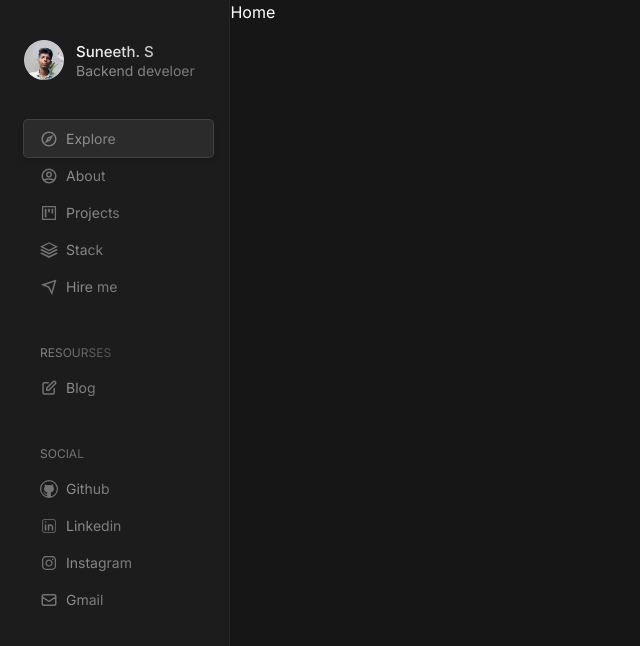
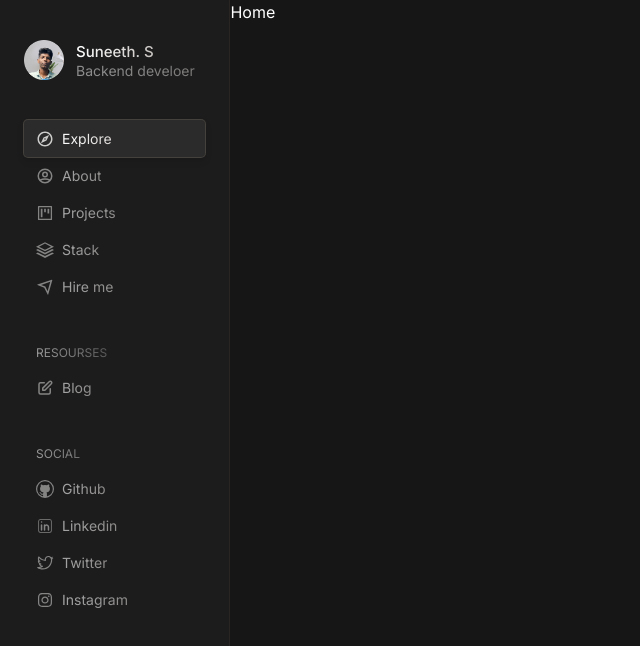
Before and after one commit to tokitou-san/Portfolio, a React (Vite) app: page / in a window 1280 px wide. Shown: the top 646 px of the page, without its empty margins (0-640 px from the left). Built offline with nearby package versions, Linux system fonts and the light colour scheme.

Commit message:
Updated navbar social links and configured footer

```diff
--- /dev/null
+++ b/src/components/common/Footer.tsx
@@ -0,0 +1,12 @@
+import React from 'react'
+
+export const Footer = () => {
+  return (
+    <footer className='border border-b-0 border-stone-800 p-3 py-5 px-5 rounded-md rounded-b-none'>
+      <div className='flex items-center justify-between'>
+        <h3 className='text-sm bg-gradient-to-r bg-clip-text from-stone-100 to-stone-300 text-transparent'>Follow me on <a href='#' className='underline decoration-stone-500 underline-offset-4'>Twitter</a> <span>,</span> <a href='#' className='underline decoration-stone-500 underline-offset-4'>LinkedIn</a></h3>
+        <h3 className='text-sm bg-gradient-to-r bg-clip-text from-stone-100 to-stone-300 text-transparent'>Made by <a href='#' className='underline decoration-stone-500 underline-offset-4'>Suneeth</a></h3>
+      </div>
+    </footer>
+  )
+}
--- a/src/components/navbar/index.tsx
+++ b/src/components/navbar/index.tsx
@@ -9,7 +9,7 @@ import { ImStack } from 'react-icons/im'
 import { RiSendPlaneLine } from 'react-icons/ri'
 import { CiLinkedin } from 'react-icons/ci'
 import { AiOutlineInstagram } from 'react-icons/ai'
-import { HiOutlineMail } from 'react-icons/hi'
+import { RxTwitterLogo } from 'react-icons/rx'
 import { VscGithub } from 'react-icons/vsc'
 import { HiOutlinePencilAlt } from 'react-icons/hi'
 
@@ -32,7 +32,7 @@ export const Navbar = () => {
 
   return (
     <>
-      <nav className='pl-6 py-10'>
+      <nav className='px-6 py-10'>
         {/** --------- profile section ----------- */}
         <Link to={'/about'} className="profile hover:opacity-80 duration-300">
           <div className="flex gap-3 items-center">
@@ -44,36 +44,37 @@ export const Navbar = () => {
               <h4 className='text-[15px] font-medium bg-gradient-to-r bg-clip-text from-white to-stone-400 text-transparent'>
                 Suneeth. S
               </h4>
+              <div className='overflow-hidden'>
                 <motion.h5
                   key={roleIndex}
-                initial={{ opacity: 0 }}
-                animate={{ opacity: 0.5 }}
-                transition={{ duration: 0.5 }}
+                  initial={{ opacity: 0, y: -10 }}
+                  animate={{ opacity: 0.5, y: 0 }}
                   ref={(element) => (element = element)}
                   className='text-[14px] leading-4 opacity-50 bg-gradient-to-r bg-clip-text from-white to-stone-300 text-transparent'>
                   {roles[roleIndex]}
                 </motion.h5>
               </div>
             </div>
+          </div>
         </Link>
         {/** -------------- nav links -------------- */}
-        <div className="nav-links mt-10 pr-4">
+        <div className="nav-links mt-10">
 
           {/** ----- explore nav ------ */}
           <div
             onClick={() => handleTabChange('explore')}
-            className={`explore w-full p-2 pl-4 rounded ${activeTab === 'explore' && ' bg-[#2B2B2B] ring-1 ring-stone-700 drop-shadow-md'}`}>
-            <button className={`rounded-md w-full duration-300 flex items-center gap-2 opacity-50 hover:opacity-100 ${activeTab === 'explore' && 'opacity-100'}`}>
+            className={`explore w-full p-2 pl-3 rounded ${activeTab === 'explore' && ' bg-[#2B2B2B] ring-1 ring-stone-700 drop-shadow-md'}`}>
+            <button className={`rounded-md w-full duration-300 flex items-center gap-2 hover:opacity-100 ${activeTab === 'explore' ? 'opacity-100' : 'opacity-60'}`}>
               <MdOutlineExplore size={18} style={{ opacity: 0.8 }} />
-              <span className='text-[14px] bg-gradient-to-r bg-clip-text from-white to-stone-300 text-transparent'>Explore</span>
+              <span className={`text-[14px] bg-gradient-to-r bg-clip-text from-white to-stone-300 text-transparent`}>Explore</span>
             </button>
           </div>
 
           {/** ----- about me ----- */}
           <div
             onClick={() => handleTabChange('aboutme')}
-            className={`aboutme w-full p-2 pl-4 rounded ${activeTab === 'aboutme' && ' bg-[#2B2B2B] ring-1 ring-stone-700 drop-shadow-md'}`}>
-            <button className={`rounded-md w-full duration-300 flex items-center gap-2 opacity-50 hover:opacity-100 ${activeTab === 'aboutme' && 'opacity-100'}`}>
+            className={`aboutme w-full p-2 pl-3 rounded ${activeTab === 'aboutme' && ' bg-[#2B2B2B] ring-1 ring-stone-700 drop-shadow-md'}`}>
+            <button className={`rounded-md w-full duration-300 flex items-center gap-2 hover:opacity-100 ${activeTab === 'aboutme' ? 'opacity-100' : 'opacity-60'}`}>
               <HiOutlineUserCircle size={18} style={{ opacity: 0.8 }} />
               <span className='text-[14px] bg-gradient-to-r bg-clip-text from-white to-stone-300 text-transparent'>About</span>
             </button>
@@ -82,8 +83,8 @@ export const Navbar = () => {
           {/** ----- projects ----- */}
           <div
             onClick={() => handleTabChange('projects')}
-            className={`projects w-full p-2 pl-4 rounded ${activeTab === 'projects' && ' bg-[#2B2B2B] ring-1 ring-stone-700 drop-shadow-md'}`}>
-            <button className={`rounded-md w-full duration-300 flex items-center gap-2 opacity-50 hover:opacity-100 ${activeTab === 'projects' && 'opacity-100'}`}>
+            className={`projects w-full p-2 pl-3 rounded ${activeTab === 'projects' && ' bg-[#2B2B2B] ring-1 ring-stone-700 drop-shadow-md'}`}>
+            <button className={`rounded-md w-full duration-300 flex items-center gap-2 hover:opacity-100 ${activeTab === 'projects' ? 'opacity-100' : 'opacity-60'}`}>
               <AiOutlineProject size={18} style={{ opacity: 0.8 }} />
               <span className='text-[14px] bg-gradient-to-r bg-clip-text from-white to-stone-300 text-transparent'>Projects</span>
             </button>
@@ -92,8 +93,8 @@ export const Navbar = () => {
           {/** ----- stack ----- */}
           <div
             onClick={() => handleTabChange('stack')}
-            className={`stack w-full p-2 pl-4 rounded ${activeTab === 'stack' && ' bg-[#2B2B2B] ring-1 ring-stone-700 drop-shadow-md'}`}>
-            <button className={`rounded-md w-full duration-300 flex items-center gap-2 opacity-50 hover:opacity-100 ${activeTab === 'stack' && 'opacity-100'}`}>
+            className={`stack w-full p-2 pl-3 rounded ${activeTab === 'stack' && ' bg-[#2B2B2B] ring-1 ring-stone-700 drop-shadow-md'}`}>
+            <button className={`rounded-md w-full duration-300 flex items-center gap-2 hover:opacity-100 ${activeTab === 'stack' ? 'opacity-100' : 'opacity-60'}`}>
               <ImStack size={18} style={{ opacity: 0.8 }} />
               <span className='text-[14px] bg-gradient-to-r bg-clip-text from-white to-stone-300 text-transparent'>Stack</span>
             </button>
@@ -102,8 +103,8 @@ export const Navbar = () => {
           {/** ----- hire me ----- */}
           <div
             onClick={() => handleTabChange('hireme')}
-            className={`hireme w-full p-2 pl-4 rounded ${activeTab === 'hireme' && ' bg-[#2B2B2B] ring-1 ring-stone-700 drop-shadow-md'}`}>
-            <button className={`rounded-md w-full duration-300 flex items-center gap-2 opacity-50 hover:opacity-100 ${activeTab === 'hireme' && 'opacity-100'}`}>
+            className={`hireme w-full p-2 pl-3 rounded ${activeTab === 'hireme' && ' bg-[#2B2B2B] ring-1 ring-stone-700 drop-shadow-md'}`}>
+            <button className={`rounded-md w-full duration-300 flex items-center gap-2 hover:opacity-100 ${activeTab === 'hireme' ? 'opacity-100' : 'opacity-60'}`}>
               <RiSendPlaneLine size={18} style={{ opacity: 0.8 }} />
               <span className='text-[14px] bg-gradient-to-r bg-clip-text from-white to-stone-300 text-transparent'>Hire me</span>
             </button>
@@ -112,13 +113,13 @@ export const Navbar = () => {
 
         {/** ----------------- resourses ----------------- */}
         <div className="resourses mt-10 pr-4">
-          <h4 className='pl-4 mb-2 uppercase opacity-50 text-xs bg-gradient-to-r bg-clip-text from-white to-black text-transparent'>resourses</h4>
+          <h4 className='pl-3 mb-2 uppercase opacity-60 text-xs bg-gradient-to-r bg-clip-text from-white to-black text-transparent'>resourses</h4>
 
           {/** ----- blog ----- */}
           <div
             onClick={() => handleTabChange('blog')}
-            className={`blog w-full p-2 pl-4 rounded ${activeTab === 'blog' && ' bg-[#2B2B2B] ring-1 ring-stone-700 drop-shadow-md'}`}>
-            <button className={`rounded-md w-full duration-300 flex items-center gap-2 opacity-50 hover:opacity-100 ${activeTab === 'blog' && 'opacity-100'}`}>
+            className={`blog w-full p-2 pl-3 rounded ${activeTab === 'blog' && ' bg-[#2B2B2B] ring-1 ring-stone-700 drop-shadow-md'}`}>
+            <button className={`rounded-md w-full duration-300 flex items-center gap-2 hover:opacity-100 ${activeTab === 'blog' ? 'opacity-100' : 'opacity-60'}`}>
               <HiOutlinePencilAlt size={18} style={{ opacity: 0.8 }} />
               <span className='text-[14px] bg-gradient-to-r bg-clip-text from-white to-stone-300 text-transparent'>Blog</span>
             </button>
@@ -127,30 +128,30 @@ export const Navbar = () => {
 
         {/** ----------------- social links ----------------- */}
         <div className="social-links mt-10 pr-4">
-          <h4 className='pl-4 mb-2 uppercase opacity-50 text-xs bg-gradient-to-r bg-clip-text from-white to-black text-transparent'>social</h4>
+          <h4 className='pl-3 mb-2 uppercase opacity-60 text-xs bg-gradient-to-r bg-clip-text from-white to-black text-transparent'>social</h4>
 
           {/** ----- github ----- */}
-          <a href='#' className={`p-2 pl-4 rounded-md w-full duration-300 flex items-center gap-2 opacity-50 hover:opacity-100`}>
+          <a href='#' className={`p-2 pl-3 rounded-md w-full duration-300 flex items-center gap-2 opacity-60 hover:opacity-100`}>
             <VscGithub size={18} style={{ opacity: 0.8 }} />
             <span className='text-[14px] bg-gradient-to-r bg-clip-text from-white to-stone-300 text-transparent'>Github</span>
           </a>
 
           {/** ----- linked in ----- */}
-          <a href='#' className={`p-2 pl-4 rounded-md w-full duration-300 flex items-center gap-2 opacity-50 hover:opacity-100`}>
+          <a href='#' className={`p-2 pl-3 rounded-md w-full duration-300 flex items-center gap-2 opacity-60 hover:opacity-100`}>
             <CiLinkedin size={18} style={{ opacity: 0.8 }} />
             <span className='text-[14px] bg-gradient-to-r bg-clip-text from-white to-stone-300 text-transparent'>Linkedin</span>
           </a>
 
+          {/** ----- gmail ----- */}
+          <a href='#' className={`p-2 pl-3 rounded-md w-full duration-300 flex items-center gap-2 opacity-60 hover:opacity-100`}>
+            <RxTwitterLogo size={18} style={{ opacity: 0.8 }} />
+            <span className='text-[14px] bg-gradient-to-r bg-clip-text from-white to-stone-300 text-transparent'>Twitter</span>
+          </a>
+
           {/** ----- instagram ----- */}
-          <a href='#' className={`p-2 pl-4 rounded-md w-full duration-300 flex items-center gap-2 opacity-50 hover:opacity-100`}>
+          <a href='#' className={`p-2 pl-3 rounded-md w-full duration-300 flex items-center gap-2 opacity-60 hover:opacity-100`}>
             <AiOutlineInstagram size={18} style={{ opacity: 0.8 }} />
             <span className='text-[14px] bg-gradient-to-r bg-clip-text from-white to-stone-300 text-transparent'>Instagram</span>
-          </a>
-
-          {/** ----- gmail ----- */}
-          <a href='#' className={`p-2 pl-4 rounded-md w-full duration-300 flex items-center gap-2 opacity-50 hover:opacity-100`}>
-            <HiOutlineMail size={18} style={{ opacity: 0.8 }} />
-            <span className='text-[14px] bg-gradient-to-r bg-clip-text from-white to-stone-300 text-transparent'>Gmail</span>
           </a>
         </div>
       </nav>
```
Lines whose indentation alone changed are shown as unchanged.
